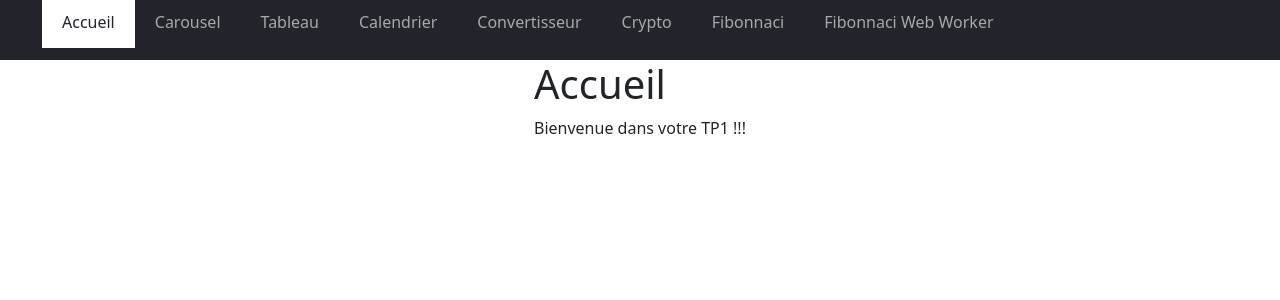
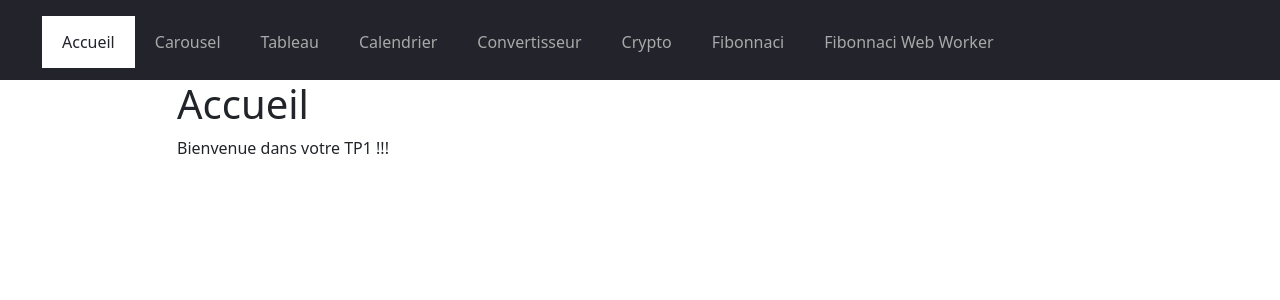
Before and after one commit to Felix-Rheaume/TP1_FR_LL_appWeb, a React (Create React App) app: page / in a window 1280 px wide. Shown: the top 300 px of the page. Built offline with nearby package versions, Linux system fonts and the light colour scheme.

Commit message:
Correction navbar et fin accueil

```diff
--- a/src/App.css
+++ b/src/App.css
@@ -3,6 +3,7 @@
   display: flex;
   padding: 10px;
   list-style-type: none;
+  padding-top: 30px;
 }
 
 .navLinks ul{
--- a/src/Components/Accueil.jsx
+++ b/src/Components/Accueil.jsx
@@ -9,7 +9,7 @@ class Accueil extends React.Component{
         return(
         <Container>
             <Row className="justify-content-md-center">
-                <Col md="auto">
+                <Col className="col-lg-10 col">
                     <h1>Accueil</h1>
                     <p>Bienvenue dans votre TP1 !!!</p>
                 </Col>
```
